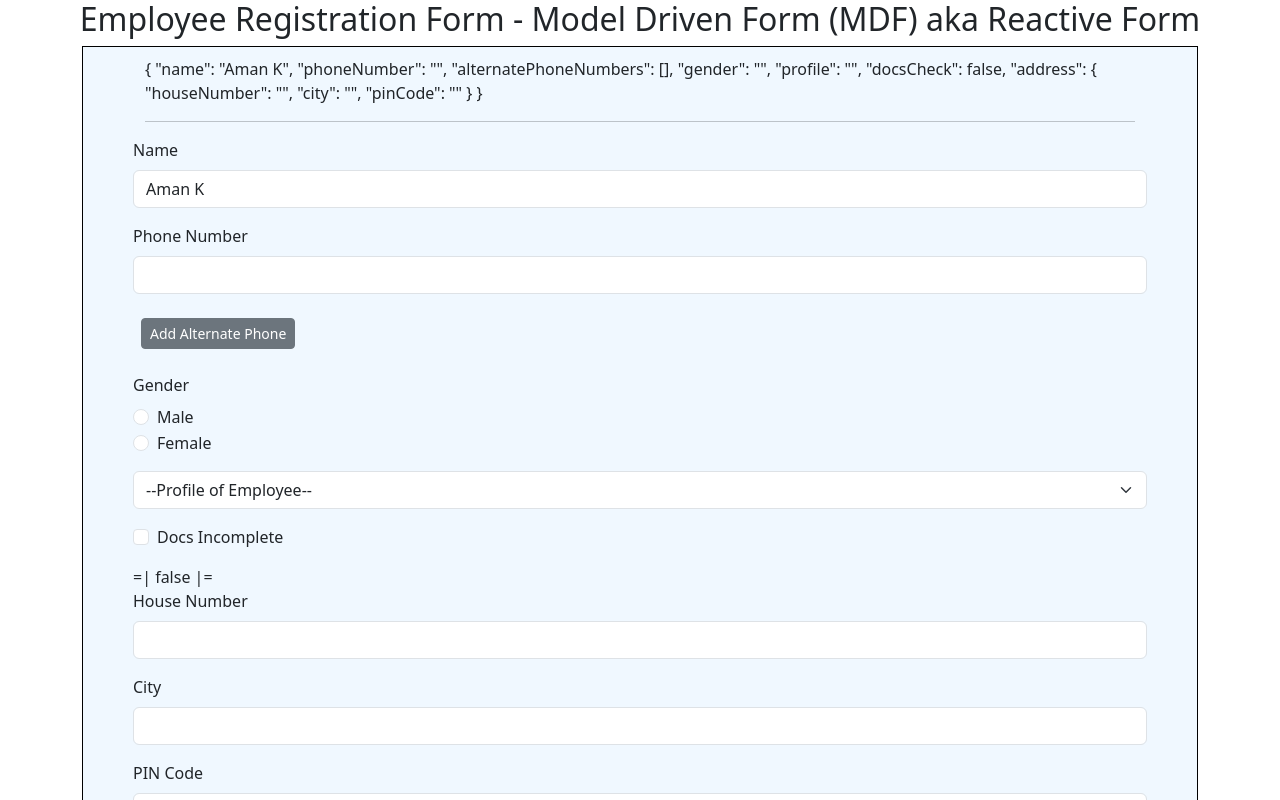
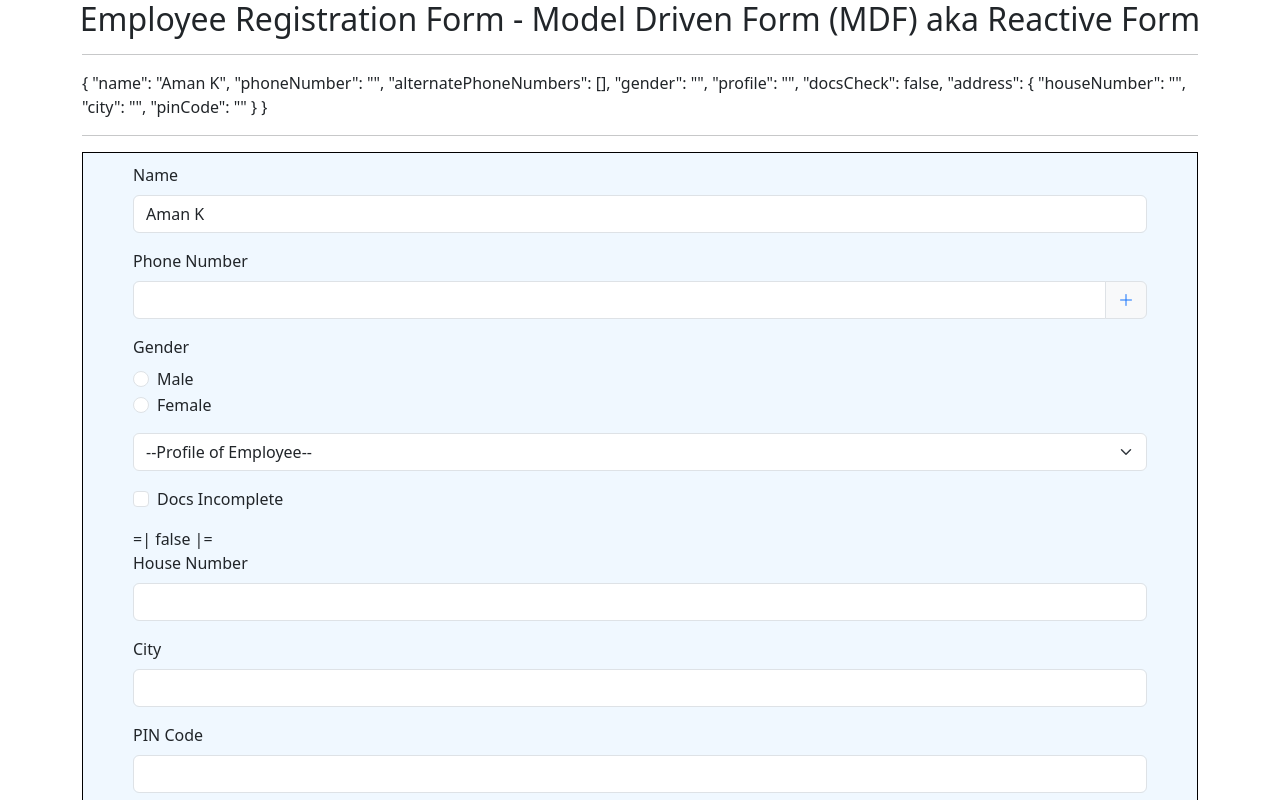
Before and after one commit to amankumar-m99/AngularFormMDF, an Angular app: page / in a window 1280 px wide. Shown: the top 800 px of the page. Built offline with nearby package versions, Linux system fonts and the light colour scheme.

Commit message:
added validations and firebae server

```diff
--- a/src/app/app.component.css
+++ b/src/app/app.component.css
@@ -0,0 +1,6 @@
+.form-control-action-button {
+    font-weight: bolder;
+}
+.form-control-action-button:hover {
+    cursor: pointer;
+}
--- a/src/app/app.component.html
+++ b/src/app/app.component.html
@@ -1,10 +1,11 @@
 <h2 class="text-center">Employee Registration Form - Model Driven Form (MDF) aka Reactive Form</h2>
 <div class="container">
+  <hr/>
+  {{ employeeForm.value | json }}
+  <hr/>
   <form [formGroup]="employeeForm" (ngSubmit)="submit()" novalidate
     style="border: 1px solid black; padding: 10px 50px; background-color: aliceblue;">
     <div class="container">
-      {{ employeeForm.value | json }}
-      <hr/>
     </div>
 
     <div class="mb-3">
@@ -24,22 +25,36 @@
 
     <div class="mb-3">
       <label for="phone-number" class="form-label">Phone Number</label>
-      <input type="text" id="phone-number" class="form-control" aria-describedby="emailHelp"
-        formControlName="phoneNumber" [class.is-invalid]="phoneNum?.invalid && phoneNum?.touched">
+      <div class="input-group mb-3">
+        <input type="text" class="form-control" aria-describedby="phoneNumber"
+          formControlName="phoneNumber" [class.is-invalid]="phoneNum?.invalid && phoneNum?.touched" />
+        <span class="input-group-text text-primary form-control-action-button" id="alternatePhoneNumber" [class.d-none]="alternatePhoneNums.length > 0">
+          <i class="bi bi-plus-lg" (click)="addAlternatePhoneNum()"></i></span>
+      </div>
       <div *ngIf="phoneNum?.errors && (phoneNum?.invalid && phoneNum?.touched)">
         <div id="phone-number-help-req" *ngIf="phoneNum?.hasError('required')" class="form-text small text-danger">Phone number is required</div>
         <div id="phone-number-help-dig" *ngIf="phoneNum?.hasError('pattern')" class="form-text small text-danger">Phone number should be exactly ten digits long</div>
       </div>
     </div>
 
-    <div class="mb-3">
-      <button type="button" class="btn btn-secondary btn-sm m-2" (click)="addAlternatePhoneNum()">Add Alternate Phone</button>
-    </div>
-
     <div formArrayName="alternatePhoneNumbers" *ngFor="let phNum of alternatePhoneNums.controls; let i=index">
-      <div class="mb-3">
-        <label class="form-label">Phone Number {{i+2}} </label>
-        <input type="text" class="form-control" aria-describedby="emailHelp" [formControlName]="i">
+      <label class="form-label">Phone Number {{i+2}} </label>
+      <div class="input-group mb-3">
+        <input type="text" class="form-control" aria-describedby="alternatePhoneNumber"
+          [formControlName]="i" [class.is-invalid]="phNum.invalid && phNum.touched"/>
+        <span class="input-group-text text-danger form-control-action-button" id="alternatePhoneNumber" data-bs-toggle="tooltip" data-bs-placement="top"
+        data-bs-custom-class="custom-tooltip"
+        data-bs-title="This top tooltip is themed via CSS variables.">
+          <i class="bi bi-trash" (click)="deletePhoneNumber(i)"></i></span>
+        <span class="input-group-text text-primary form-control-action-button" id="alternatePhoneNumber" data-bs-toggle="tooltip" data-bs-placement="top" data-bs-title="Add one more phone number"
+          [class.d-none]="i != alternatePhoneNums.length-1">
+          <i class="bi bi-plus-lg" (click)="addAlternatePhoneNum()"></i></span>
+      </div>
+      <div>
+        <span *ngIf="phNum?.errors && (phNum?.invalid && phNum?.touched)">
+          <div *ngIf="phNum?.hasError('required')" class="form-text small text-danger">Phone number is required</div>
+          <div *ngIf="phNum?.hasError('pattern')" class="form-text small text-danger">Phone number should be exactly ten digits long</div>
+        </span>
       </div>
     </div>
 
--- a/src/app/app.component.ts
+++ b/src/app/app.component.ts
@@ -3,7 +3,7 @@ import { Employee } from './employee';
 import { Address } from './address';
 import { EmployeeRegistrationService } from './employee-registration.service';
 // import { FormControl, FormGroup } from '@angular/forms';
-import { FormArray, FormBuilder, FormGroup, Validators } from '@angular/forms';
+import { Form, FormArray, FormBuilder, FormGroup, Validators } from '@angular/forms';
 import { forbiddenNameValidator } from './shared/employee-name.validator';
 import { docsValidator } from './shared/docs-validator';
 import { dummyValidator } from './shared/dummy.validator';
@@ -15,7 +15,6 @@ import { dummyValidator } from './shared/dummy.validator';
 })
 export class AppComponent {
   employeeProfiles = ["Developer", "Tester", "Bussiness Analyst", "Manager"];
-  employeeModel = new Employee("","","",false, new Address("", "", ""));
   profileHasError = true;
   formData:any = [];
   modalTitle = "";
@@ -70,7 +69,16 @@ export class AppComponent {
     console.log(this.employeeForm);
     // console.log(this.employeeForm.errors);
     this.formData.push(this.employeeForm.getRawValue());
-    this._employeeRegistrationService.registerEmployee(this.employeeModel)
+    let name:string = this.employeeName?.getRawValue();
+    let phone:string = this.phoneNum?.getRawValue();
+    let gender:string = this.gender?.getRawValue();
+    let profile:string = this.profile?.getRawValue();
+    let docs:boolean = this.docsCheck?.getRawValue();
+    let houseNo:string = this.houseNum?.getRawValue();
+    let city:string = this.city?.getRawValue();
+    let pin:string = this.pinCode?.getRawValue();
+    let employeeModel = new Employee(name,phone,gender,profile,false, new Address(city,houseNo,pin));
+    this._employeeRegistrationService.registerEmployee(employeeModel)
         .subscribe(
           data=>{
             this.modalTitle="Success";
@@ -94,9 +102,14 @@ export class AppComponent {
   }
 
   setData(){
+    let arr:FormArray = this.formBuilder.array([
+      this.formBuilder.control('')
+    ]);
+    // arr.push(this.formBuilder.control(''));
     this.employeeForm.setValue({
       name: 'Aman Kumar',
       phoneNumber: '8566953776',
+      alternatePhoneNums: arr,
       gender: 'male',
       profile: 'Developer',
       docsCheck: true,
@@ -118,7 +131,10 @@ export class AppComponent {
     });
   }
   addAlternatePhoneNum(){
-    this.alternatePhoneNums.push(this.formBuilder.control(''));
+    this.alternatePhoneNums.push(this.formBuilder.control('', Validators.required));
+  }
+  deletePhoneNumber(i:number){
+    this.alternatePhoneNums.removeAt(i);
   }
 
   get employeeName(){
--- a/src/app/employee-registration.service.ts
+++ b/src/app/employee-registration.service.ts
@@ -9,7 +9,8 @@ import { catchError } from 'rxjs/operators';
   providedIn: 'root'
 })
 export class EmployeeRegistrationService {
-  _url = "http://localhost:3000/register";
+  // _url = "http://localhost:3000/register";
+  _url = "https://kanbanfire-27682-default-rtdb.firebaseio.com/employee.json";
   constructor(private _httpClient:HttpClient) { }
 
   registerEmployee(employee:Employee):Observable<Employee>{
--- a/src/app/employee.ts
+++ b/src/app/employee.ts
@@ -3,6 +3,7 @@ import { Address } from "./address";
 export class Employee {
     constructor(
         public name:string,
+        public phone:string,
         public profile:string,
         public gender:string,
         public docsCheck:boolean,
--- a/src/index.html
+++ b/src/index.html
@@ -7,12 +7,15 @@
     <meta name="viewport" content="width=device-width, initial-scale=1" />
     <meta name="viewport" content="width=device-width, initial-scale=1" />
     <link rel="icon" type="image/x-icon" href="favicon.ico" />
+
+    <script src="https://unpkg.com/@popperjs/core@2"></script>
     <link
       href="https://cdn.jsdelivr.net/npm/bootstrap@5.3.2/dist/css/bootstrap.min.css"
       rel="stylesheet"
       integrity="sha384-T3c6CoIi6uLrA9TneNEoa7RxnatzjcDSCmG1MXxSR1GAsXEV/Dwwykc2MPK8M2HN"
       crossorigin="anonymous"
     />
+    <link rel="stylesheet" href="https://cdn.jsdelivr.net/npm/bootstrap-icons@1.11.1/font/bootstrap-icons.css">
     <script src="https://code.jquery.com/jquery-3.7.1.min.js" integrity="sha256-/JqT3SQfawRcv/BIHPThkBvs0OEvtFFmqPF/lYI/Cxo=" crossorigin="anonymous"></script>
   </head>
   <body>
```
Also changed, not shown: 1 other file (tests, documents, lock files or other folders).
